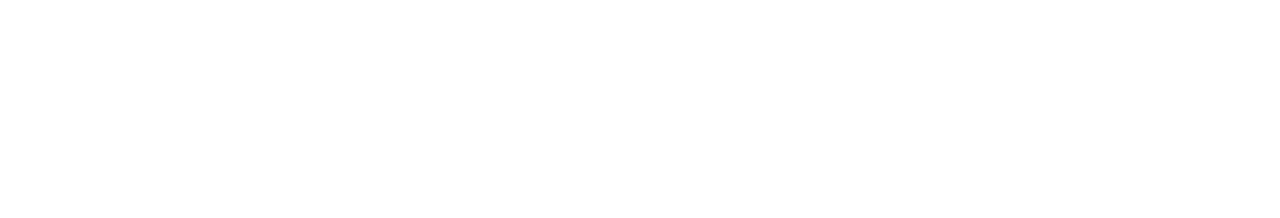
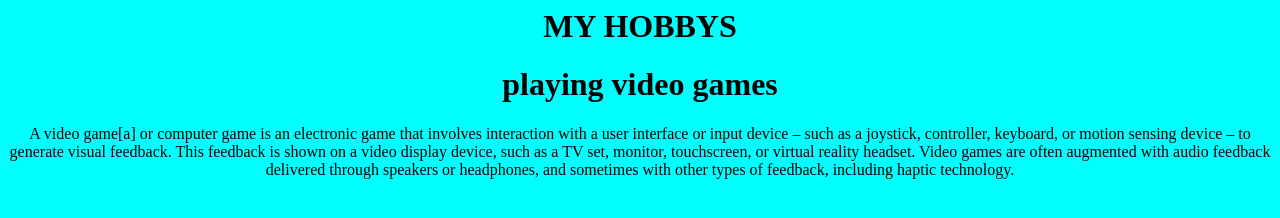
Before and after one commit to Anu2011Sarkar/activity-57, a plain HTML site: page index.html in a window 1280 px wide. Drawn offline with Linux system fonts and the light colour scheme.

Commit message:
Add files via upload

```diff
--- a/index.html
+++ b/index.html
@@ -1,6 +1,10 @@
 <html>
 <head>
     <title>my favourite 1</title>
-    <link rel="stylesheet" >
+    <link rel="stylesheet" href="style.css" >
     </head>
+    <body>
+    <h1>MY HOBBYS</h1>
+    <h1>playing video games</h1>
+    <p>A video game[a] or computer game is an electronic game that involves interaction with a user interface or input device – such as a joystick, controller, keyboard, or motion sensing device – to generate visual feedback. This feedback is shown on a video display device, such as a TV set, monitor, touchscreen, or virtual reality headset. Video games are often augmented with audio feedback delivered through speakers or headphones, and sometimes with other types of feedback, including haptic technology.</p></body>
 </html>
```
